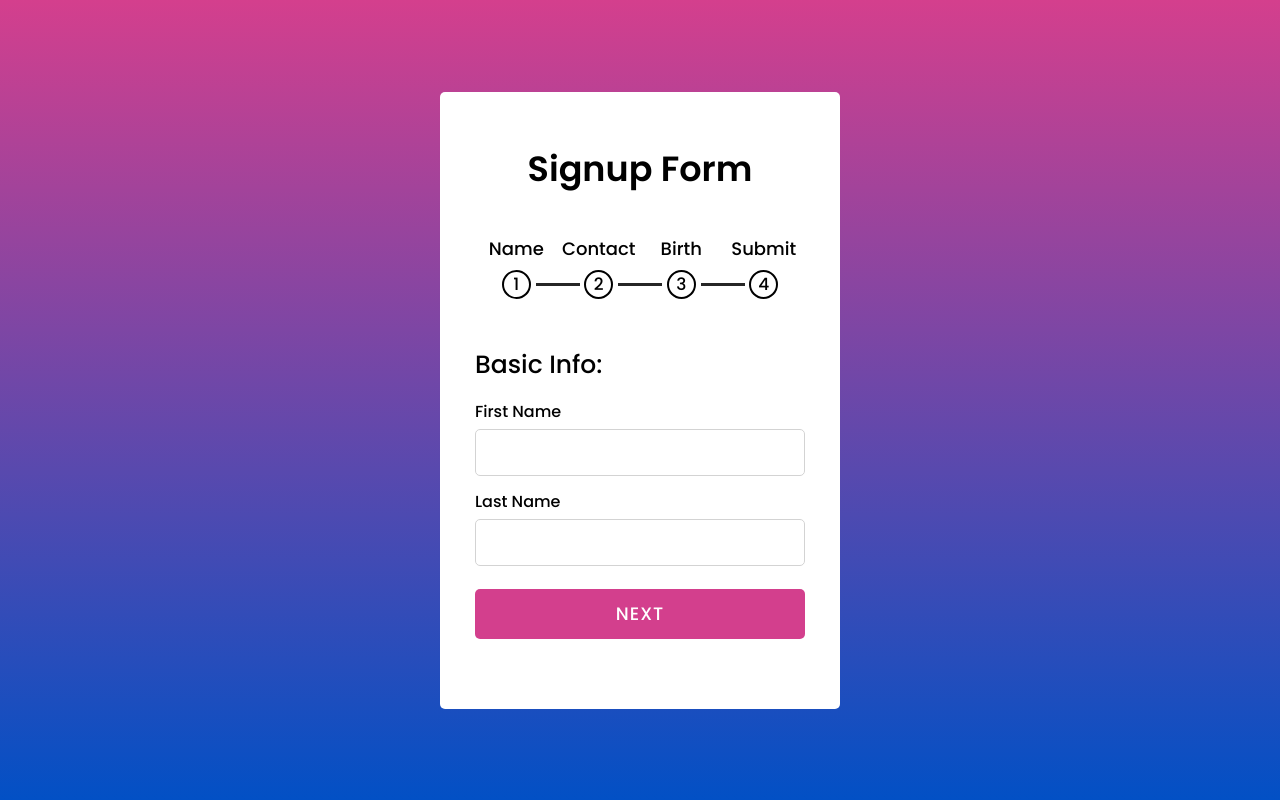
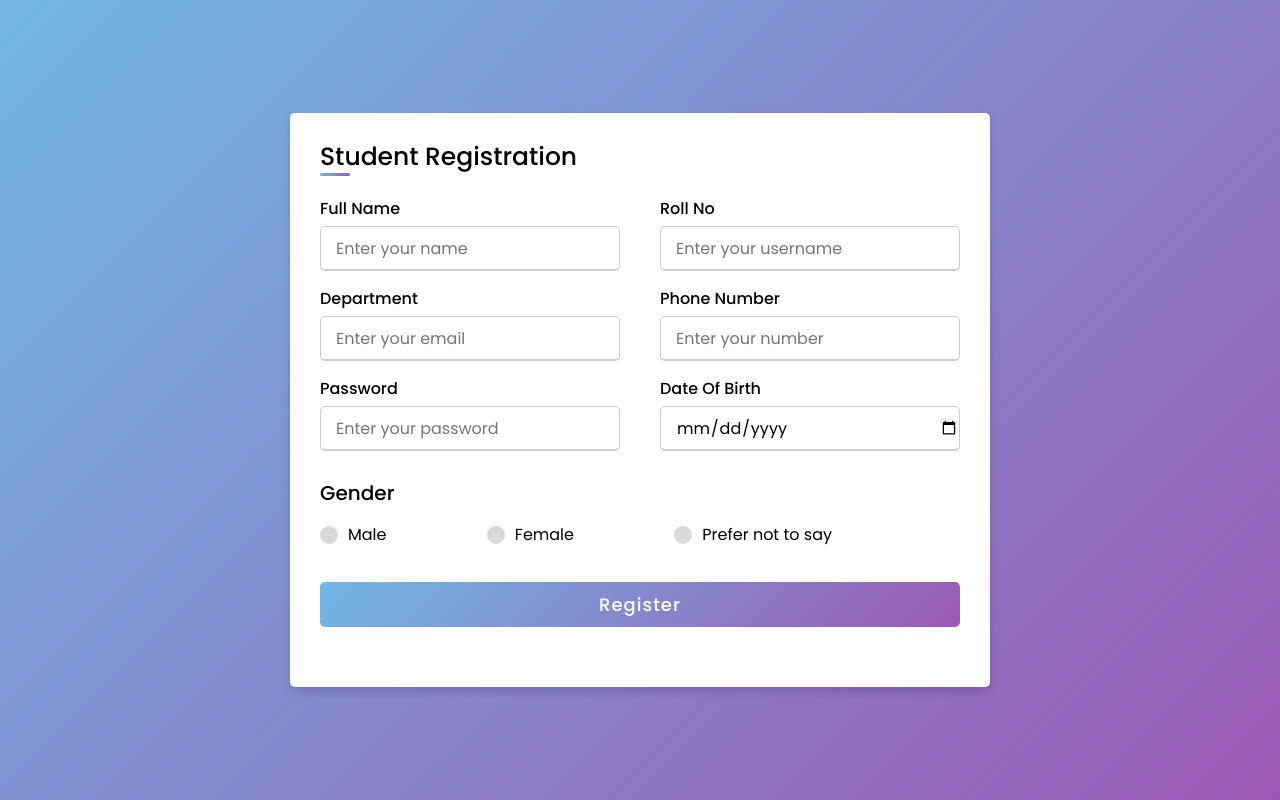
Before and after one commit to rithickap19/ttt, a plain HTML site: page student/student_reg.html in a window 1280 px wide. Drawn offline with Linux system fonts and the light colour scheme.

Commit message:
All login and reg and tt enter view done
booking pending

```diff
--- /dev/null
+++ b/student/sreg.css
@@ -0,0 +1,146 @@
+@import url('https://fonts.googleapis.com/css2?family=Poppins:wght@200;300;400;500;600;700&display=swap');
+*{
+  margin: 0;
+  padding: 0;
+  box-sizing: border-box;
+  font-family: 'Poppins',sans-serif;
+}
+body{
+  height: 100vh;
+  display: flex;
+  justify-content: center;
+  align-items: center;
+  padding: 10px;
+  background: linear-gradient(135deg, #71b7e6, #9b59b6);
+}
+.container{
+  max-width: 700px;
+  width: 100%;
+  background-color: #fff;
+  padding: 25px 30px;
+  border-radius: 5px;
+  box-shadow: 0 5px 10px rgba(0,0,0,0.15);
+}
+.container .title{
+  font-size: 25px;
+  font-weight: 500;
+  position: relative;
+}
+.container .title::before{
+  content: "";
+  position: absolute;
+  left: 0;
+  bottom: 0;
+  height: 3px;
+  width: 30px;
+  border-radius: 5px;
+  background: linear-gradient(135deg, #71b7e6, #9b59b6);
+}
+.content form .user-details{
+  display: flex;
+  flex-wrap: wrap;
+  justify-content: space-between;
+  margin: 20px 0 12px 0;
+}
+form .user-details .input-box{
+  margin-bottom: 15px;
+  width: calc(100% / 2 - 20px);
+}
+form .input-box span.details{
+  display: block;
+  font-weight: 500;
+  margin-bottom: 5px;
+}
+.user-details .input-box input{
+  height: 45px;
+  width: 100%;
+  outline: none;
+  font-size: 16px;
+  border-radius: 5px;
+  padding-left: 15px;
+  border: 1px solid #ccc;
+  border-bottom-width: 2px;
+  transition: all 0.3s ease;
+}
+.user-details .input-box input:focus,
+.user-details .input-box input:valid{
+  border-color: #9b59b6;
+}
+ form .gender-details .gender-title{
+  font-size: 20px;
+  font-weight: 500;
+ }
+ form .category{
+   display: flex;
+   width: 80%;
+   margin: 14px 0 ;
+   justify-content: space-between;
+ }
+ form .category label{
+   display: flex;
+   align-items: center;
+   cursor: pointer;
+ }
+ form .category label .dot{
+  height: 18px;
+  width: 18px;
+  border-radius: 50%;
+  margin-right: 10px;
+  background: #d9d9d9;
+  border: 5px solid transparent;
+  transition: all 0.3s ease;
+}
+ #dot-1:checked ~ .category label .one,
+ #dot-2:checked ~ .category label .two,
+ #dot-3:checked ~ .category label .three{
+   background: #9b59b6;
+   border-color: #d9d9d9;
+ }
+ form input[type="radio"]{
+   display: none;
+ }
+ form .button{
+   height: 45px;
+   margin: 35px 0
+ }
+ form .button input{
+   height: 100%;
+   width: 100%;
+   border-radius: 5px;
+   border: none;
+   color: #fff;
+   font-size: 18px;
+   font-weight: 500;
+   letter-spacing: 1px;
+   cursor: pointer;
+   transition: all 0.3s ease;
+   background: linear-gradient(135deg, #71b7e6, #9b59b6);
+ }
+ form .button input:hover{
+  /* transform: scale(0.99); */
+  background: linear-gradient(-135deg, #71b7e6, #9b59b6);
+  }
+ @media(max-width: 584px){
+ .container{
+  max-width: 100%;
+}
+form .user-details .input-box{
+    margin-bottom: 15px;
+    width: 100%;
+  }
+  form .category{
+    width: 100%;
+  }
+  .content form .user-details{
+    max-height: 300px;
+    overflow-y: scroll;
+  }
+  .user-details::-webkit-scrollbar{
+    width: 5px;
+  }
+  }
+  @media(max-width: 459px){
+  .container .content .category{
+    flex-direction: column;
+  }
+}
--- a/student/student_reg.html
+++ b/student/student_reg.html
@@ -1,145 +1,69 @@
 <!DOCTYPE html>
-<!-- Created By CodingNepal -->
+<!-- Created By CodingLab - www.codinglabweb.com -->
 <html lang="en" dir="ltr">
   <head>
-      <meta charset="utf-8">
-      <title></title>
-      <link rel="stylesheet" href="sregstyles.css">
-      <link rel="stylesheet" href="https://cdnjs.cloudflare.com/ajax/libs/font-awesome/5.15.3/css/all.min.css"/>
+    <meta charset="UTF-8">
+    <title> Responsive Registration Form | CodingLab </title>
+    <link rel="stylesheet" href="sreg.css">
+     <meta name="viewport" content="width=device-width, initial-scale=1.0">
    </head>
 <body>
   <div class="container">
-         <header>Signup Form</header>
-         <div class="progress-bar">
-            <div class="step">
-               <p>
-                  Name
-               </p>
-               <div class="bullet">
-                  <span>1</span>
+    <div class="title">Student Registration</div>
+    <div class="content">
+      <form action="sregconnect.php" method="post">
+        <div class="user-details">
+          <div class="input-box">
+            <span class="details">Full Name</span>
+            <input type="text" placeholder="Enter your name" required name="name">
           </div>
-               <div class="check fas fa-check"></div>
+          <div class="input-box">
+            <span class="details">Roll No</span>
+            <input type="text" placeholder="Enter your username" required  name="sid">
           </div>
-            <div class="step">
-               <p>
-                  Contact
-               </p>
-               <div class="bullet">
-                  <span>2</span>
+          <div class="input-box">
+            <span class="details">Department</span>
+            <input type="text" placeholder="Enter your email" required  name="dept">
           </div>
-               <div class="check fas fa-check"></div>
+          <div class="input-box">
+            <span class="details">Phone Number</span>
+            <input type="text" placeholder="Enter your number" required name="phone">
           </div>
-            <div class="step">
-               <p>
-                  Birth
-               </p>
-               <div class="bullet">
-                  <span>3</span>
+          <div class="input-box">
+            <span class="details">Password</span>
+            <input type="text" placeholder="Enter your password" required name="password">
           </div>
-               <div class="check fas fa-check"></div>
-            </div>
-            <div class="step">
-               <p>
-                  Submit
-               </p>
-               <div class="bullet">
-                  <span>4</span>
-               </div>
-               <div class="check fas fa-check"></div>
+          <div class="input-box">
+            <span class="details">Date Of Birth</span>
+            <input type="date" placeholder="Enter your DOB" required name="dob">
           </div>
         </div>
-         <div class="form-outer">
-            <form action="sregconnect.php" method="post">
-               <div class="page slide-page">
-                  <div class="title">
-                     Basic Info:
-                  </div>
-                  <div class="field">
-                     <div class="label">
-                        First Name
-                     </div>
-                     <input type="text" name="fname">
-                  </div>
-                  <div class="field">
-                     <div class="label">
-                        Last Name
-                     </div>
-                     <input type="text" name="sname">
-                  </div>
-                  <div class="field">
-                     <button class="firstNext next">Next</button>
+        <div class="gender-details">
+          <input type="radio" name="gender" id="dot-1">
+          <input type="radio" name="gender" id="dot-2">
+          <input type="radio" name="gender" id="dot-3">
+          <span class="gender-title">Gender</span>
+          <div class="category">
+            <label for="dot-1">
+            <span class="dot one"></span>
+            <span class="gender">Male</span>
+          </label>
+          <label for="dot-2">
+            <span class="dot two"></span>
+            <span class="gender">Female</span>
+          </label>
+          <label for="dot-3">
+            <span class="dot three"></span>
+            <span class="gender">Prefer not to say</span>
+            </label>
           </div>
         </div>
-               <div class="page">
-                  <div class="title">
-                      Info:
-                  </div>
-                  <div class="field">
-                     <div class="label">
-                        Department
-                     </div>
-                     <input type="text" name="dept">
-                  </div>
-                  <div class="field">
-                     <div class="label">
-                        Phone Number
-                     </div>
-                     <input type="Number" name="phone">
-                  </div>
-                  <div class="field btns">
-                     <button class="prev-1 prev">Previous</button>
-                     <button class="next-1 next">Next</button>
-                  </div>
-               </div>
-               <div class="page">
-                  <div class="title">
-                     Date of Birth:
-                  </div>
-                  <div class="field">
-                     <div class="label">
-                        Date
-                     </div>
-                     <input type="text" name="dob">
-                  </div>
-                  <div class="field">
-                     <div class="label">
-                        Gender
-                     </div>
-                     <select>
-                        <option>Male</option>
-                        <option>Female</option>
-                        <option>Other</option>
-                     </select>
-                  </div>
-                  <div class="field btns">
-                     <button class="prev-2 prev">Previous</button>
-                     <button class="next-2 next">Next</button>
-                  </div>
-               </div>
-               <div class="page">
-                  <div class="title">
-                     Login Details:
-                  </div>
-                  <div class="field">
-                     <div class="label">
-                        Roll No
-                     </div>
-                     <input type="text" name="rollno">
-                  </div>
-                  <div class="field">
-                     <div class="label">
-                        Password
-                     </div>
-                     <input type="password" name="stupwd">
-                  </div>
-                  <div class="field btns">
-                     <button class="prev-3 prev">Previous</button>
-                     <button class="submit">Submit</button>
-                  </div>
+        <div class="button">
+          <input type="submit" value="Register" name="tsubmit">
         </div>
       </form>
     </div>
   </div>
-      <script src="sregscript.js"></script>
+
 </body>
 </html>
```
Also changed, not shown: 8 other files. Lines whose indentation alone changed are shown as unchanged.
